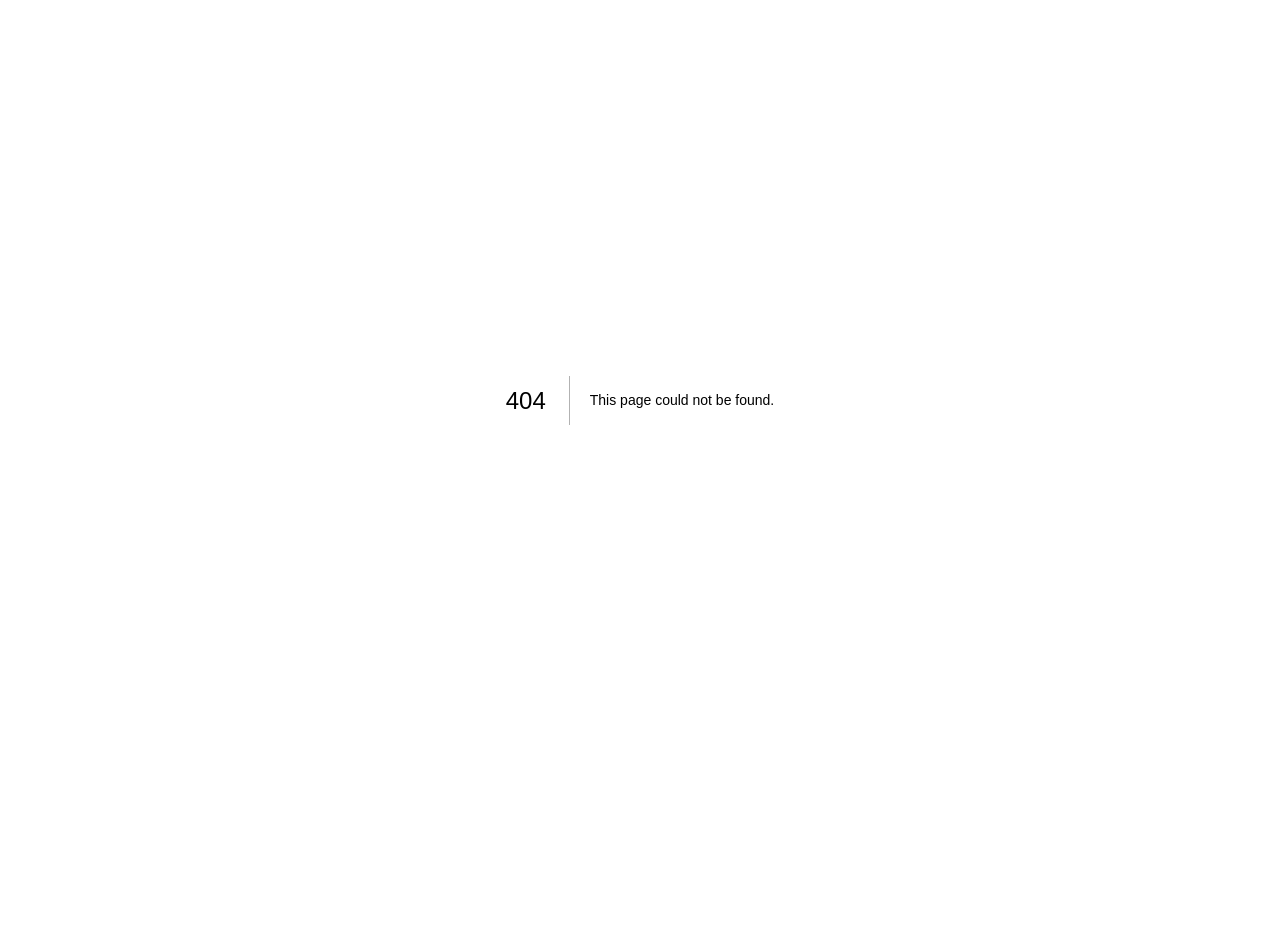
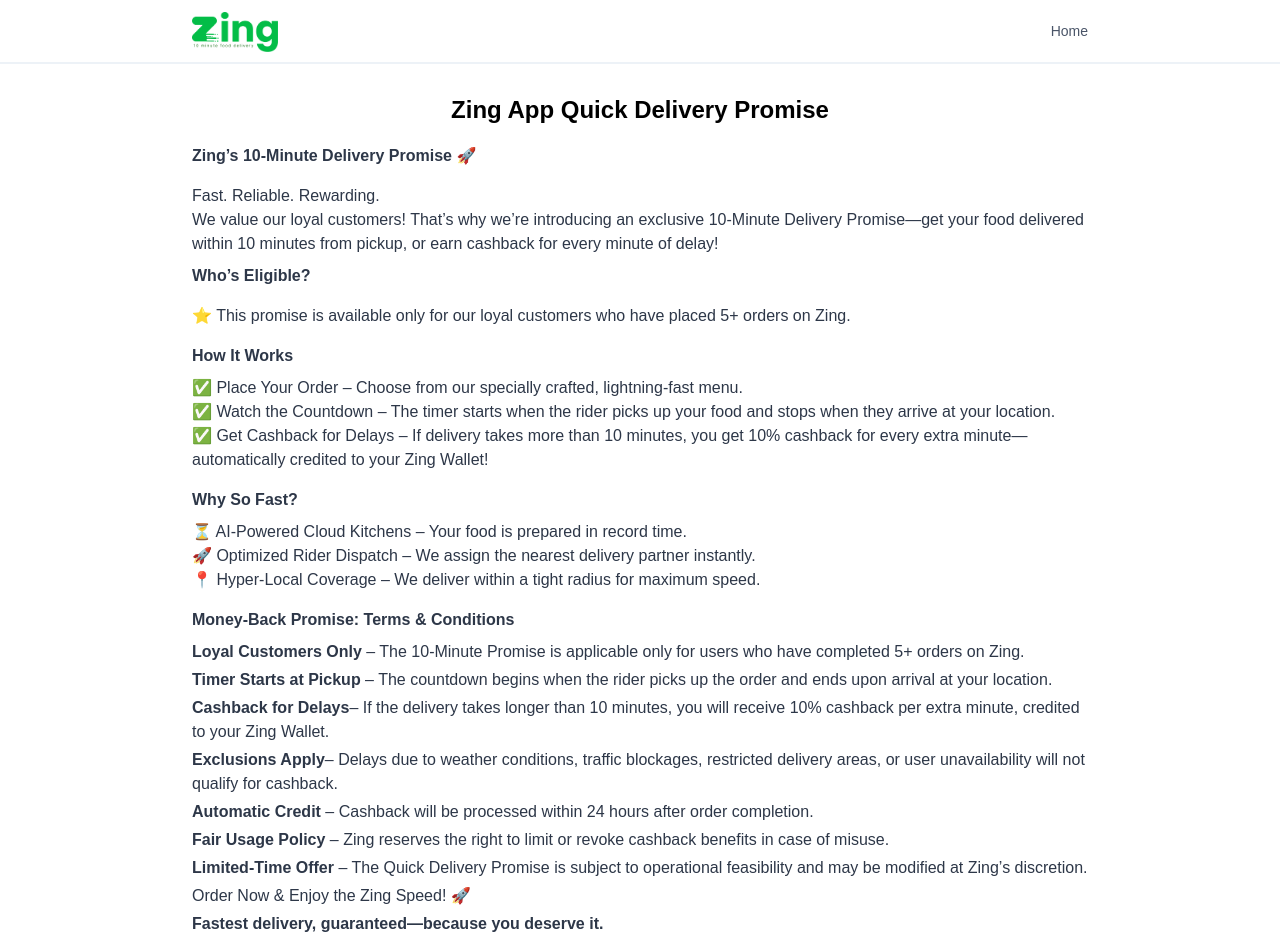
Before and after one commit to VIPIN24BOHRA/zing_webapp, a Next.js app: page /deliveryPromise in a window 1280 px wide. Before the commit this address had no page. Shown: the top 952 px of the page. Before the commit the page ends 800 px from the top, so only its background shows below. Built offline with nearby package versions, Linux system fonts and the light colour scheme.

Commit message:
feat: added delivery promise page

```diff
--- /dev/null
+++ b/src/app/deliveryPromise/page.tsx
@@ -0,0 +1,71 @@
+/* eslint-disable react/no-unescaped-entities */
+import React from 'react'
+
+import Footer from '@/components/Footer'
+import Header from '@/components/Header'
+
+const Home = () => (
+  <div className="flex flex-col">
+    <Header />
+    <div className="h-full pt-[64px]">
+      <section className="flex h-1/2 place-content-center py-8">
+        <div className="z-30 place-content-center px-16 md:px-48">
+          <div className="mb-5 w-full text-center text-2xl font-extrabold leading-7 text-black">Zing App Quick Delivery Promise</div>
+          <div className="text-left text-base text-gray-800">
+            <h1 className="font-bold mb-4">Zing’s 10-Minute Delivery Promise 🚀</h1>
+            <p>Fast. Reliable. Rewarding.</p>
+            <p className="mb-2">
+              We value our loyal customers! That’s why we’re introducing an exclusive 10-Minute Delivery Promise—get your food delivered within 10 minutes from
+              pickup, or earn cashback for every minute of delay!
+            </p>
+            <h3 className="font-semibold mb-4">Who’s Eligible?</h3>
+            <p>⭐ This promise is available only for our loyal customers who have placed 5+ orders on Zing.</p>
+            <h3 className="font-semibold mb-2 mt-4">How It Works</h3>
+            <p>✅ Place Your Order – Choose from our specially crafted, lightning-fast menu.</p>{' '}
+            <p>✅ Watch the Countdown – The timer starts when the rider picks up your food and stops when they arrive at your location.</p>{' '}
+            <p>
+              ✅ Get Cashback for Delays – If delivery takes more than 10 minutes, you get 10% cashback for every extra minute—automatically credited to your
+              Zing Wallet!
+            </p>
+            <h3 className="font-semibold mb-2 mt-4">Why So Fast?</h3>
+            <p> ⏳ AI-Powered Cloud Kitchens – Your food is prepared in record time.</p>
+            <p> 🚀 Optimized Rider Dispatch – We assign the nearest delivery partner instantly.</p>
+            <p> 📍 Hyper-Local Coverage – We deliver within a tight radius for maximum speed.</p>
+            <h3 className="font-semibold mb-2 mt-4">Money-Back Promise: Terms & Conditions</h3>
+            <p className="mb-1">
+              <span className="font-semibold">Loyal Customers Only</span> – The 10-Minute Promise is applicable only for users who have completed 5+ orders on
+              Zing.
+            </p>
+            <p className="mb-1">
+              <span className="font-semibold">Timer Starts at Pickup </span>– The countdown begins when the rider picks up the order and ends upon arrival at
+              your location.
+            </p>
+            <p className="mb-1">
+              <span className="font-semibold">Cashback for Delays</span>– If the delivery takes longer than 10 minutes, you will receive 10% cashback per extra
+              minute, credited to your Zing Wallet.
+            </p>
+            <p className="mb-1">
+              <span className="font-semibold">Exclusions Apply</span>– Delays due to weather conditions, traffic blockages, restricted delivery areas, or user
+              unavailability will not qualify for cashback.
+            </p>
+            <p className="mb-1">
+              <span className="font-semibold">Automatic Credit</span> – Cashback will be processed within 24 hours after order completion.
+            </p>
+            <p className="mb-1">
+              <span className="font-semibold">Fair Usage Policy</span> – Zing reserves the right to limit or revoke cashback benefits in case of misuse.
+            </p>
+            <p className="mb-1">
+              <span className="font-semibold">Limited-Time Offer</span> – The Quick Delivery Promise is subject to operational feasibility and may be modified
+              at Zing’s discretion.
+            </p>
+            <p className="mb-1">Order Now & Enjoy the Zing Speed! 🚀</p>
+            <p className="mb-1 font-semibold">Fastest delivery, guaranteed—because you deserve it.</p>
+          </div>
+        </div>
+      </section>
+    </div>
+    <Footer />
+  </div>
+)
+
+export default Home
```
